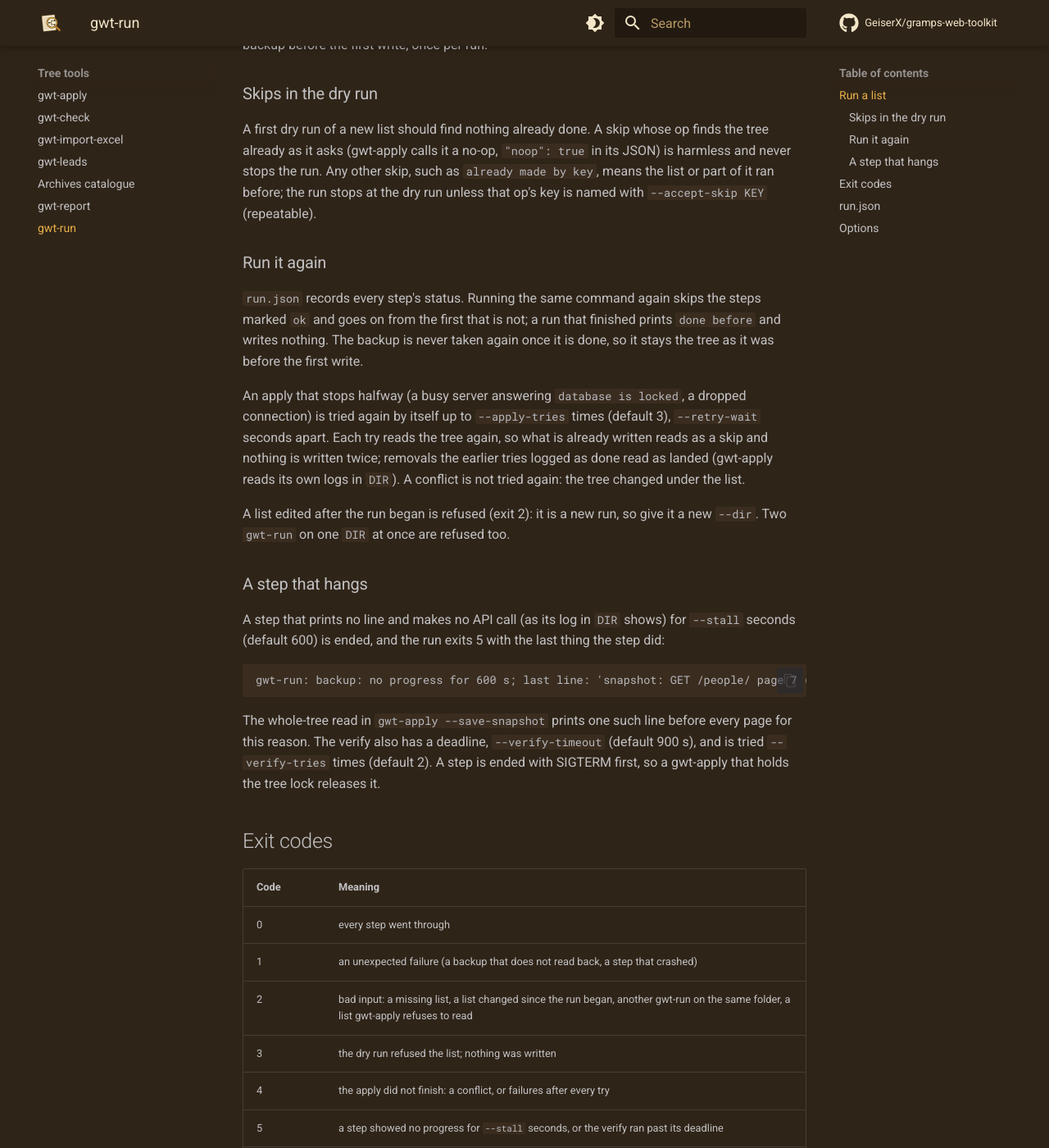
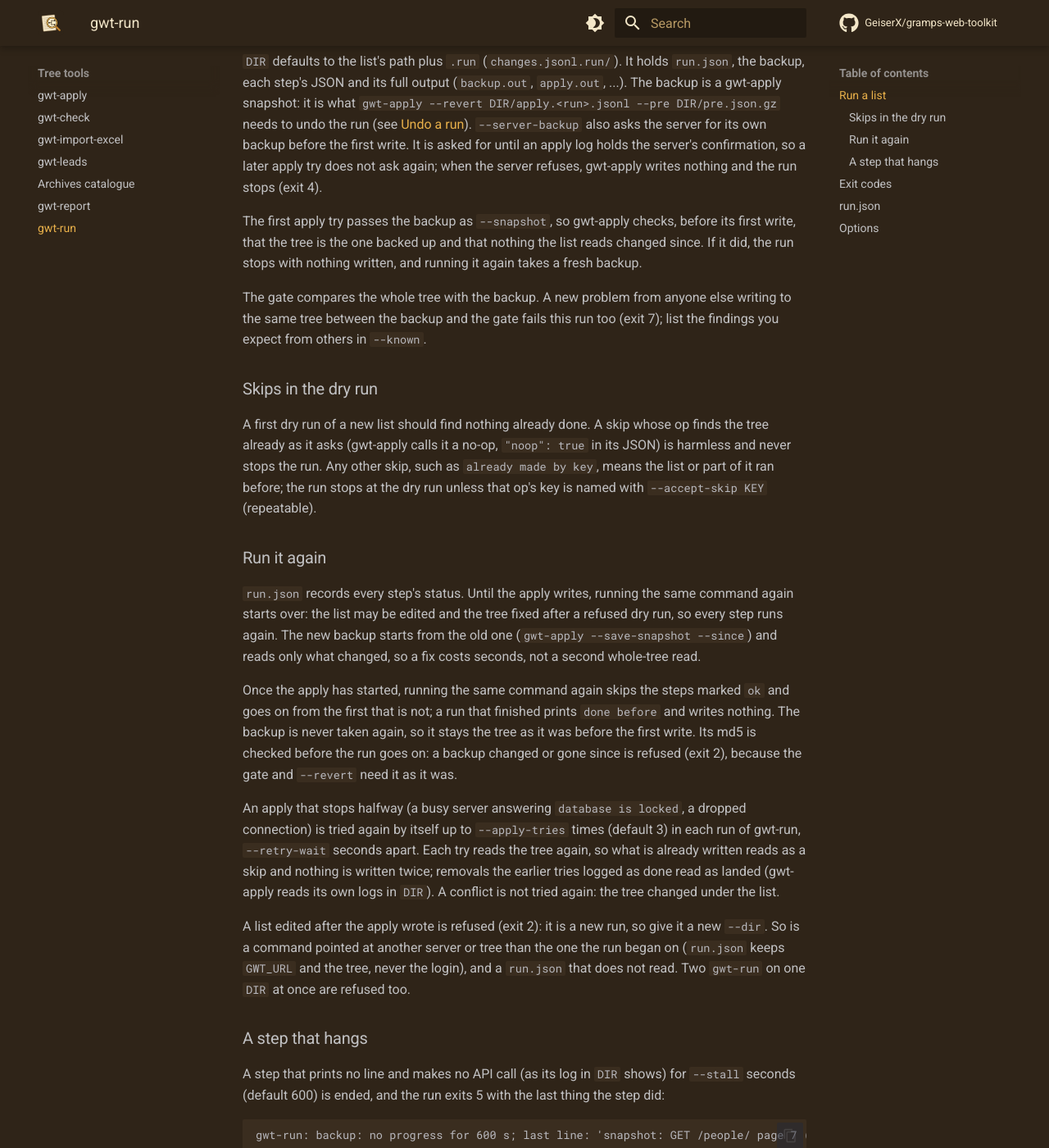
Before and after one commit to GeiserX/gramps-web-toolkit, an MkDocs documentation site: the page built from docs/run.md, in a window 1280 px wide and 1400 px high, scrolled down 1077 px. Shown: the whole window at 82% size. Built offline with MkDocs 1.6.1 and Material for MkDocs 9.7.7, drawn with Linux system fonts in a browser that asks for light colours; comment, search, counter and statistics services are not loaded; some of the changed text lies outside the part shown.

Commit message:
docs(run): say when a rerun starts over, what stops the apply before a write, and the signal exits

````diff
--- a/docs/run.md
+++ b/docs/run.md
@@ -14,11 +14,15 @@
 |---|---|---|
 | `backup` | `gwt-apply --save-snapshot DIR/pre.json.gz`, then reads the file back whole and keeps its md5 | the read fails or the file does not decompress |
 | `dry_run` | `gwt-apply LIST --snapshot DIR/pre.json.gz`, offline on the backup | an op is a conflict or an error, or a skip that is not a no-op (see below) |
-| `apply` | `gwt-apply LIST --apply --log DIR/apply.jsonl` | an op is a conflict, or the ops still fail after `--apply-tries` whole tries |
-| `verify` | `gwt-apply LIST --verify` | an op is not in the tree |
-| `gate` | `gwt-check check --from DIR/pre.json.gz --baseline DIR/pre.json.gz [--known K]` | gwt-check finds a problem the tree did not have before the run |
+| `apply` | `gwt-apply LIST --apply --log DIR/apply.jsonl`; the first try adds `--snapshot DIR/pre.json.gz` | gwt-apply stops before its first write (the tree changed since the backup, a refused server backup, bad input), an op is a conflict, or the ops still fail after `--apply-tries` whole tries |
+| `verify` | `gwt-apply LIST --verify` | an op is not in the tree, or the verify could not read the tree in `--verify-tries` tries |
+| `gate` | `gwt-check check --from DIR/pre.json.gz --baseline DIR/pre.json.gz [--known K]` | gwt-check finds a problem the tree did not have before the run, or cannot finish |
 
-`DIR` defaults to the list's path plus `.run` (`changes.jsonl.run/`). It holds `run.json`, the backup, each step's JSON and its full output (`backup.out`, `apply.out`, ...). The backup is a gwt-apply snapshot: it is what `gwt-apply --revert DIR/apply.<run>.jsonl --pre DIR/pre.json.gz` needs to undo the run (see [Undo a run](apply.md#undo-a-run)). `--server-backup` also asks the server for its own backup before the first write, once per run.
+`DIR` defaults to the list's path plus `.run` (`changes.jsonl.run/`). It holds `run.json`, the backup, each step's JSON and its full output (`backup.out`, `apply.out`, ...). The backup is a gwt-apply snapshot: it is what `gwt-apply --revert DIR/apply.<run>.jsonl --pre DIR/pre.json.gz` needs to undo the run (see [Undo a run](apply.md#undo-a-run)). `--server-backup` also asks the server for its own backup before the first write. It is asked for until an apply log holds the server's confirmation, so a later apply try does not ask again; when the server refuses, gwt-apply writes nothing and the run stops (exit 4).
+
+The first apply try passes the backup as `--snapshot`, so gwt-apply checks, before its first write, that the tree is the one backed up and that nothing the list reads changed since. If it did, the run stops with nothing written, and running it again takes a fresh backup.
+
+The gate compares the whole tree with the backup. A new problem from anyone else writing to the same tree between the backup and the gate fails this run too (exit 7); list the findings you expect from others in `--known`.
 
 ### Skips in the dry run
 
@@ -26,11 +30,13 @@
 
 ### Run it again
 
-`run.json` records every step's status. Running the same command again skips the steps marked `ok` and goes on from the first that is not; a run that finished prints `done before` and writes nothing. The backup is never taken again once it is done, so it stays the tree as it was before the first write.
+`run.json` records every step's status. Until the apply writes, running the same command again starts over: the list may be edited and the tree fixed after a refused dry run, so every step runs again. The new backup starts from the old one (`gwt-apply --save-snapshot --since`) and reads only what changed, so a fix costs seconds, not a second whole-tree read.
 
-An apply that stops halfway (a busy server answering `database is locked`, a dropped connection) is tried again by itself up to `--apply-tries` times (default 3), `--retry-wait` seconds apart. Each try reads the tree again, so what is already written reads as a skip and nothing is written twice; removals the earlier tries logged as done read as landed (gwt-apply reads its own logs in `DIR`). A conflict is not tried again: the tree changed under the list.
+Once the apply has started, running the same command again skips the steps marked `ok` and goes on from the first that is not; a run that finished prints `done before` and writes nothing. The backup is never taken again, so it stays the tree as it was before the first write. Its md5 is checked before the run goes on: a backup changed or gone since is refused (exit 2), because the gate and `--revert` need it as it was.
 
-A list edited after the run began is refused (exit 2): it is a new run, so give it a new `--dir`. Two `gwt-run` on one `DIR` at once are refused too.
+An apply that stops halfway (a busy server answering `database is locked`, a dropped connection) is tried again by itself up to `--apply-tries` times (default 3) in each run of gwt-run, `--retry-wait` seconds apart. Each try reads the tree again, so what is already written reads as a skip and nothing is written twice; removals the earlier tries logged as done read as landed (gwt-apply reads its own logs in `DIR`). A conflict is not tried again: the tree changed under the list.
+
+A list edited after the apply wrote is refused (exit 2): it is a new run, so give it a new `--dir`. So is a command pointed at another server or tree than the one the run began on (`run.json` keeps `GWT_URL` and the tree, never the login), and a `run.json` that does not read. Two `gwt-run` on one `DIR` at once are refused too.
 
 ### A step that hangs
 
@@ -40,20 +46,23 @@
 gwt-run: backup: no progress for 600 s; last line: 'snapshot: GET /people/ page 7 (3000 Person so far)'
 ```
 
-The whole-tree read in `gwt-apply --save-snapshot` prints one such line before every page for this reason. The verify also has a deadline, `--verify-timeout` (default 900 s), and is tried `--verify-tries` times (default 2). A step is ended with SIGTERM first, so a gwt-apply that holds the tree lock releases it.
+The whole-tree read in `gwt-apply --save-snapshot` prints one such line before every page for this reason. The verify also has a deadline, `--verify-timeout` (default 900 s), and is tried `--verify-tries` times (default 2). A step is ended with SIGTERM first, so a gwt-apply that holds the tree lock releases it. The same happens when gwt-run itself gets Ctrl-C, SIGTERM or SIGHUP: the step is ended, marked `stopped`, and gwt-run exits 128 plus the signal number (130, 143, 129).
+
+A verify that could not read the tree (a failed login, a dropped connection) is tried again `--verify-tries` times, then the run exits 1; exit 6 is kept for ops the verify read as missing.
 
 ## Exit codes
 
 | Code | Meaning |
 |---|---|
 | 0 | every step went through |
-| 1 | an unexpected failure (a backup that does not read back, a step that crashed) |
-| 2 | bad input: a missing list, a list changed since the run began, another gwt-run on the same folder, a list gwt-apply refuses to read |
+| 1 | an unexpected failure (a backup that does not read back, a step that crashed, a verify or gate that could not read the tree) |
+| 2 | bad input: a missing list, no tree, a list changed after the apply wrote, another server or tree than the run began on, a backup changed after the apply wrote, a `run.json` that does not read, another gwt-run on the same folder, a list gwt-apply refuses to read |
 | 3 | the dry run refused the list; nothing was written |
-| 4 | the apply did not finish: a conflict, or failures after every try |
+| 4 | the apply did not finish: it stopped before its first write, met a conflict, or still failed after every try |
 | 5 | a step showed no progress for `--stall` seconds, or the verify ran past its deadline |
 | 6 | the verify found ops not in the tree |
 | 7 | the gate found problems the tree did not have before the run |
+| 130, 143, 129 | gwt-run got Ctrl-C, SIGTERM or SIGHUP; the step was ended |
 
 ## run.json
 
@@ -62,6 +71,7 @@
  "format": "gwt-run/1",
  "list": "/work/changes.jsonl",
  "list_sha256": "9f2c...",
+ "target": {"url": "https://gramps.example.org", "tree": "a1b2c3"},
  "status": "stopped",
  "exit": 3,
  "steps": {
@@ -74,7 +84,7 @@
 }
 ```
 
-A step's `status` is `todo`, `running`, `ok`, `refused`, `failed` or `stalled`. The apply step also keeps `tries` and the counts of its last try; the run's own `why` says in words where it stopped.
+A step's `status` is `todo`, `running`, `ok`, `refused`, `failed`, `stalled` or `stopped`. A refused dry run lists, besides each op, gwt-apply's own refusal lines (a likely duplicate, as `[refused] ...`), and a refused skip carries the action that made it one. The apply step also keeps `tries` and the counts of its last try; the run's own `why` says in words where it stopped.
 
 ## Options
 
@@ -85,9 +95,9 @@
 | `--tree ID` | | the tree the login must land in (GWT_TREE for every step) |
 | `--known FILE` | | a gwt-check known file: findings the gate accepts |
 | `--tag NAME`, `--private-new` | | passed to every gwt-apply step |
-| `--server-backup` | off | also ask the server for a backup before the first write |
+| `--server-backup` | off | also ask the server for a backup before the first write; nothing is written without it |
 | `--accept-skip KEY` | | a dry-run skip that may pass (repeatable) |
 | `--retries N`, `--retry-wait S` | 5, 30 | gwt-apply's tries per op and wait; the wait is also the pause between apply tries |
-| `--apply-tries N` | 3 | whole apply runs before giving up |
+| `--apply-tries N` | 3 | whole apply runs before giving up, in each run of gwt-run |
 | `--verify-tries N`, `--verify-timeout S` | 2, 900 | verify runs and the deadline of each |
 | `--stall S` | 600 | seconds with no progress before a step is ended |
````
Also changed, not shown: CHANGELOG.md (+1 -1 lines), 1 other file.
